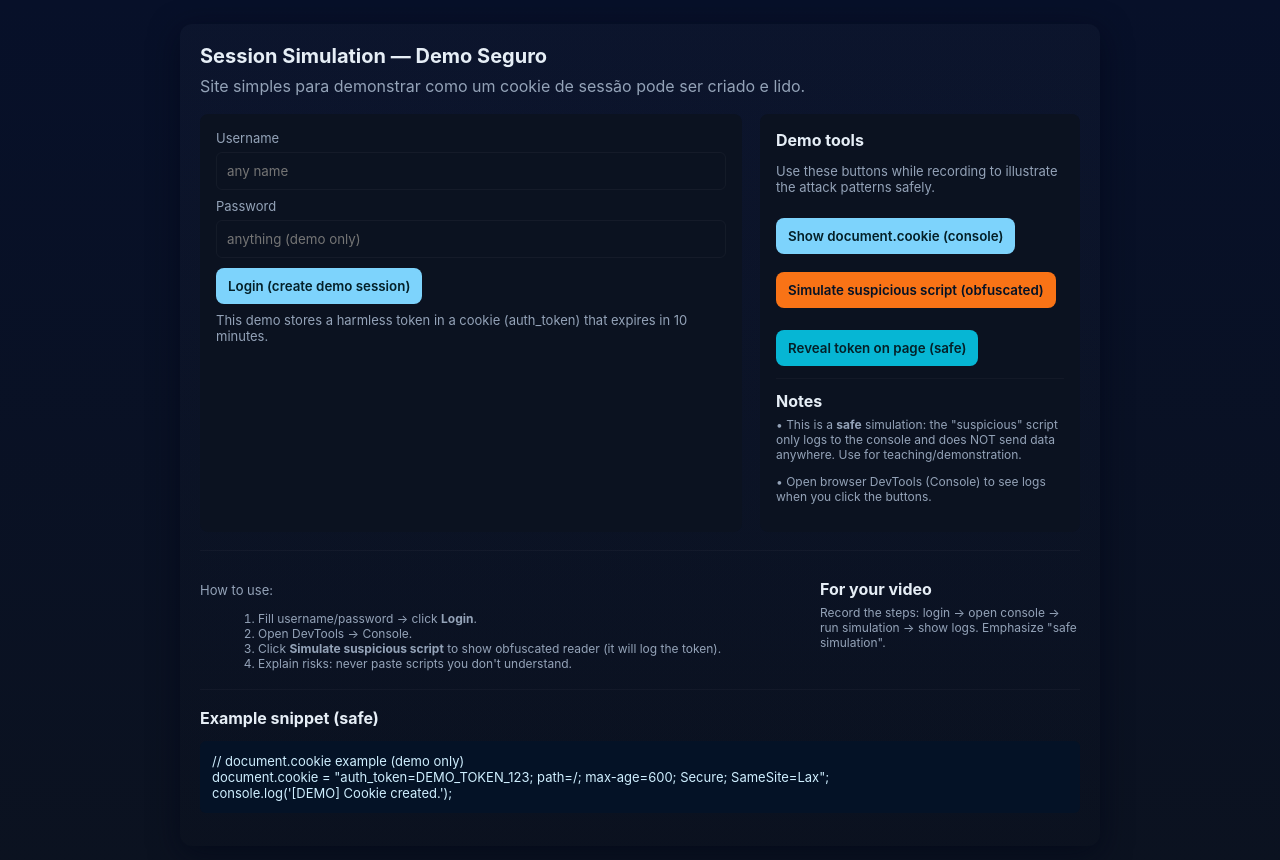
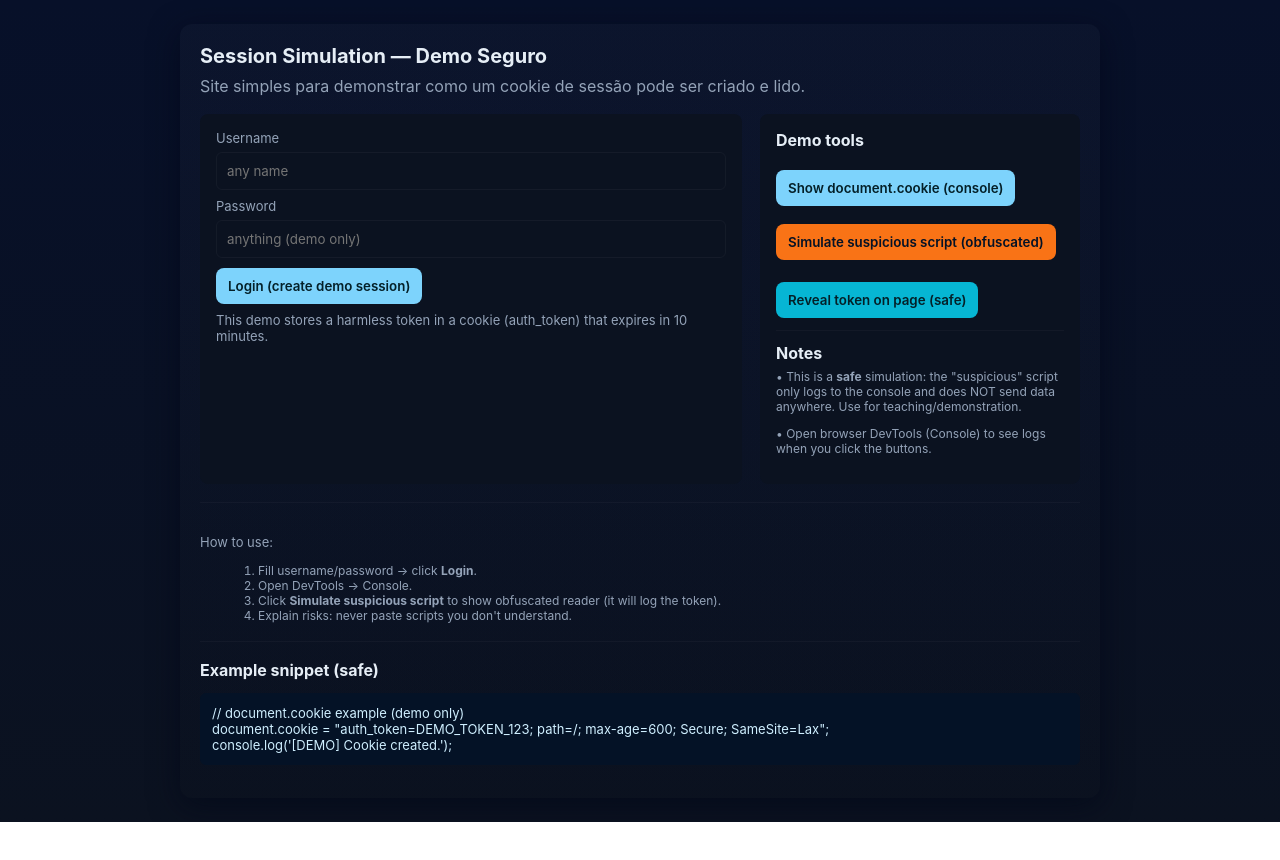
Before and after one commit to brenoluizdev/SESSION-HIJACKING, a plain HTML site: page index.html in a window 1280 px wide. After the commit the page ends 822 px from the top, so only its background shows below. Drawn offline with Linux system fonts and the light colour scheme.

Commit message:
remove comments video

```diff
--- a/index.html
+++ b/index.html
@@ -53,8 +53,6 @@
 
       <div class="card">
         <strong>Demo tools</strong>
-        <p class="muted">Use these buttons while recording to illustrate the attack patterns safely.</p>
-
         <div style="margin-top:10px">
           <button id="showCookies">Show document.cookie (console)</button>
         </div>
@@ -88,10 +86,6 @@
           <li>Click <strong>Simulate suspicious script</strong> to show obfuscated reader (it will log the token).</li>
           <li>Explain risks: never paste scripts you don't understand.</li>
         </ol>
-      </div>
-      <div style="width:260px">
-        <strong>For your video</strong>
-        <p class="small" style="margin-top:6px">Record the steps: login → open console → run simulation → show logs. Emphasize "safe simulation".</p>
       </div>
     </div>
 
```
